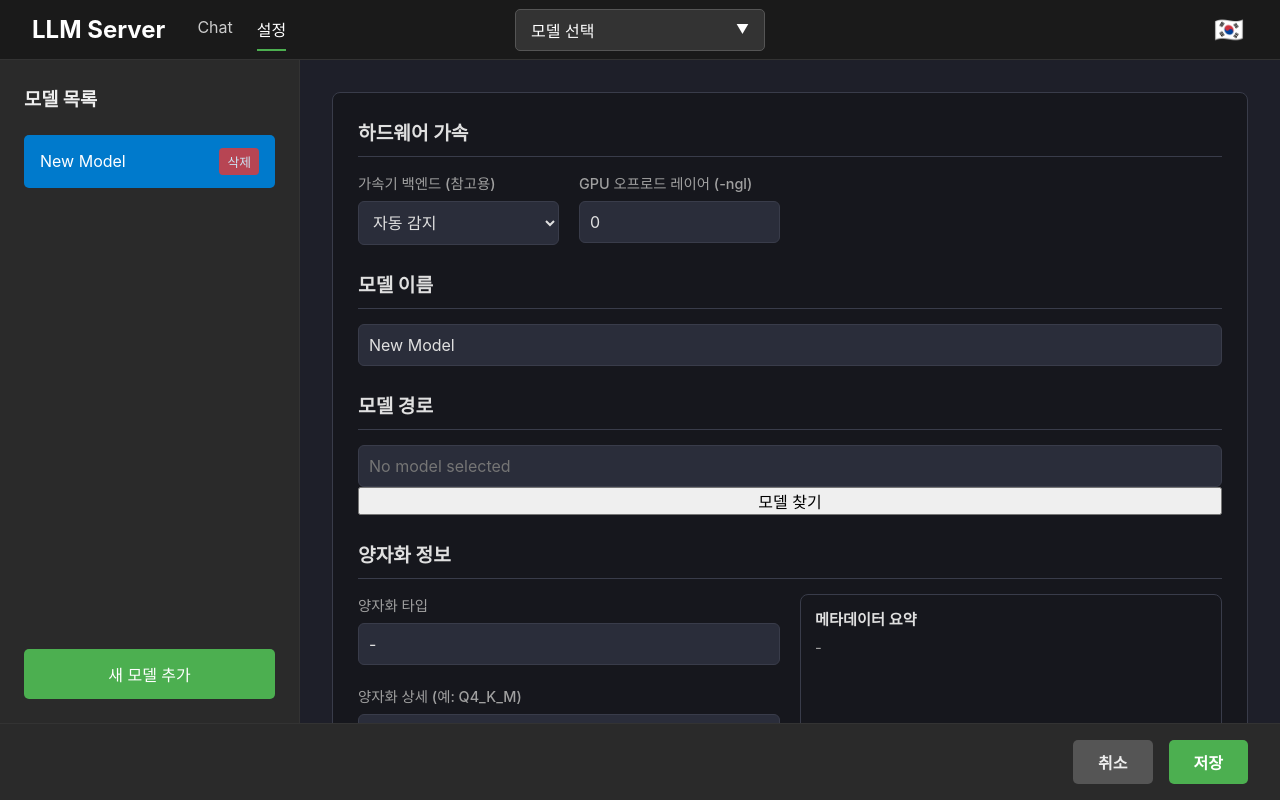
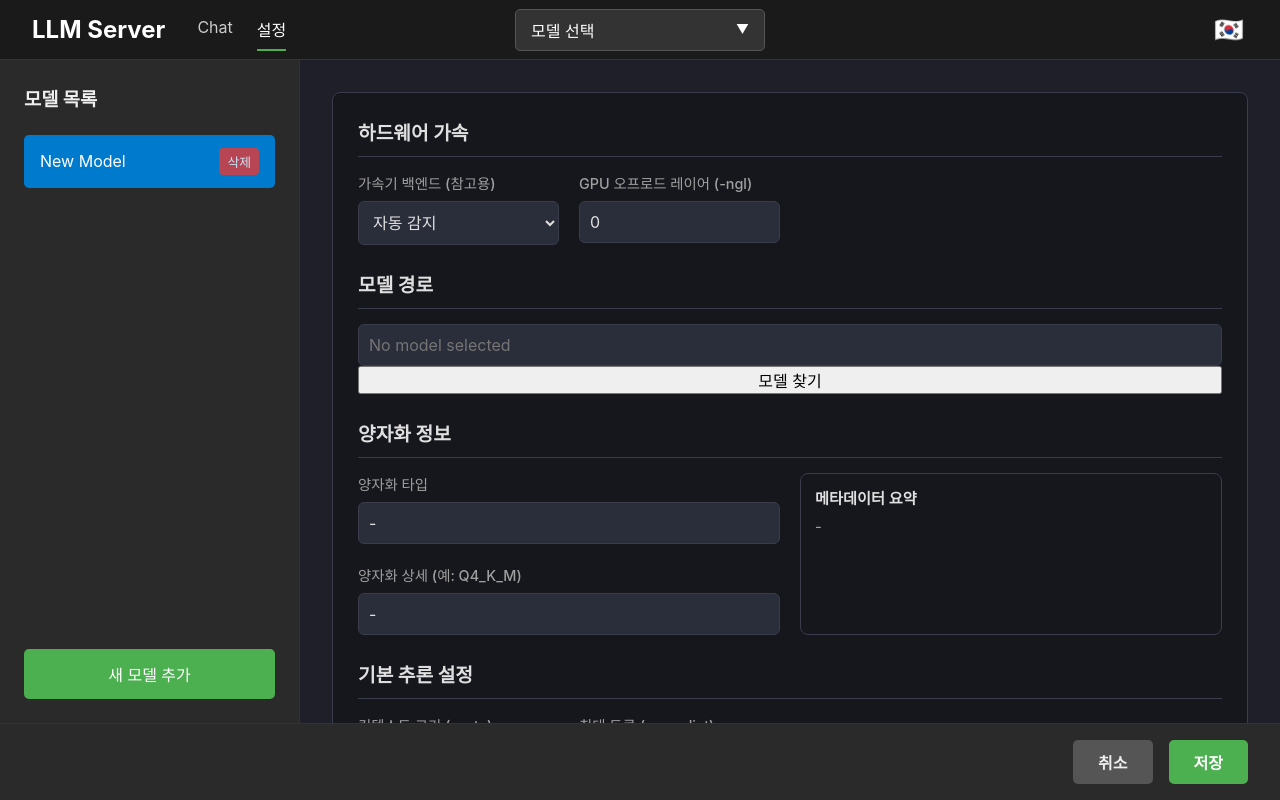
Before and after one commit to DAIOSFoundation/llm-server, a React (Vite) app in the folder frontend/: page /settings in a window 1280 px wide. Both pictures are taken after a click on the button "새 모델 추가". Built offline with nearby package versions, Linux system fonts and the light colour scheme.

Commit message:
Remove model name field from settings form
Hide the model name section and input from the settings page UI.

```diff
--- a/frontend/src/components/ModelForm.jsx
+++ b/frontend/src/components/ModelForm.jsx
@@ -155,12 +155,6 @@ const ModelForm = ({ config, onChange }) => {
     }
   };
 
-  const handleNameChange = (e) => {
-    const newFormData = { ...formData, name: e.target.value };
-    setFormData(newFormData);
-    onChange(newFormData);
-  }
-
   // 양자화 정보: 1) GGUF 메타데이터 기반 (우선) 2) 파일명 추정 (fallback)
   const quantInfo = useMemo(() => {
     if (ggufInfo && ggufInfo.ok) {
@@ -224,13 +218,7 @@ const ModelForm = ({ config, onChange }) => {
         </div>
       </div>
 
-      {/* Model Name and Path */}
-      <div className="form-section">
-        <h3>{t('settings.modelName')}</h3>
-        <div className="form-group">
-           <input type="text" name="name" value={formData.name || ''} onChange={handleNameChange} className="model-name-input" autoComplete="off" />
-        </div>
-      </div>
+      {/* Model Path */}
       <div className="form-section">
         <h3>{t('settings.modelPath')}</h3>
         <div className="form-group model-path-group">
```
